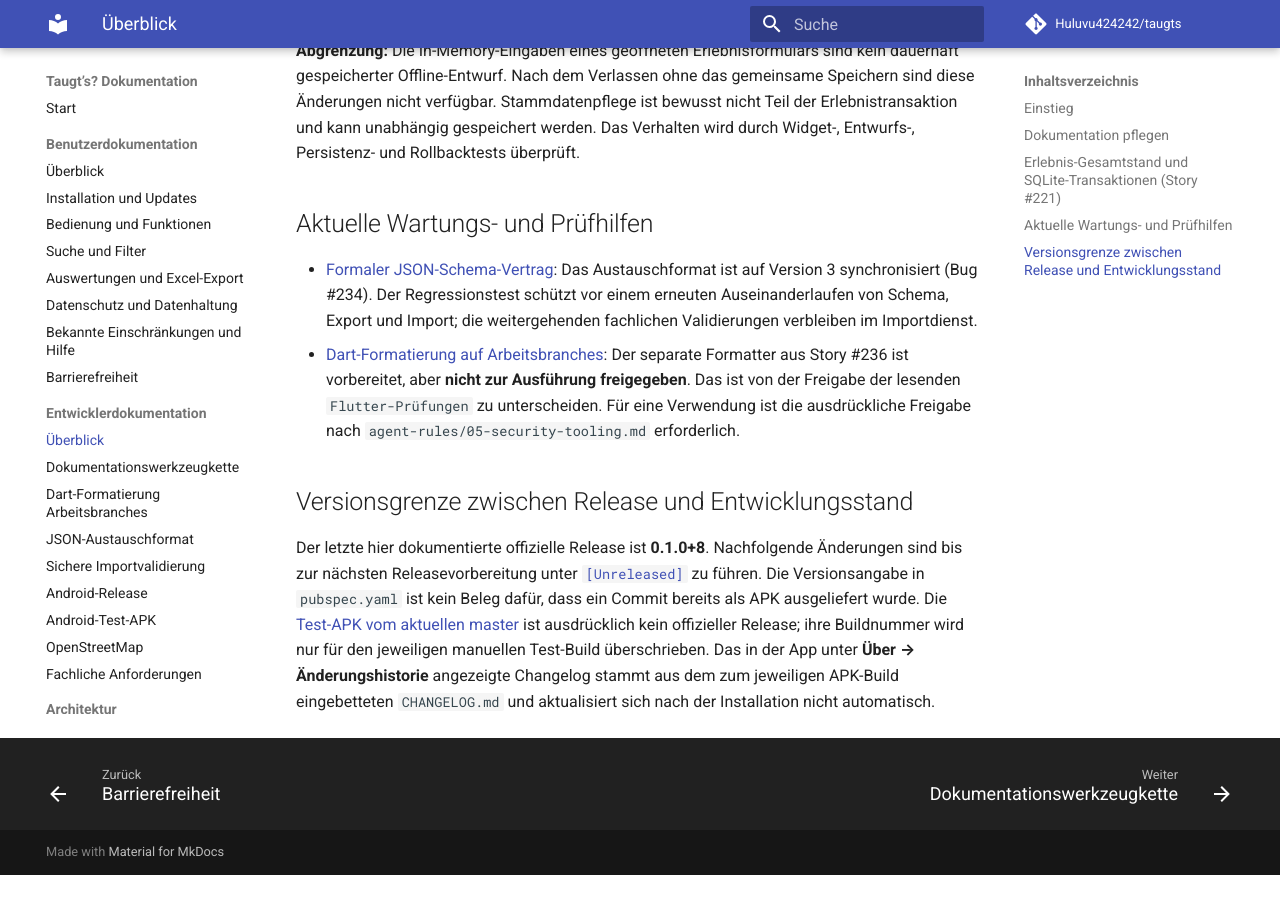
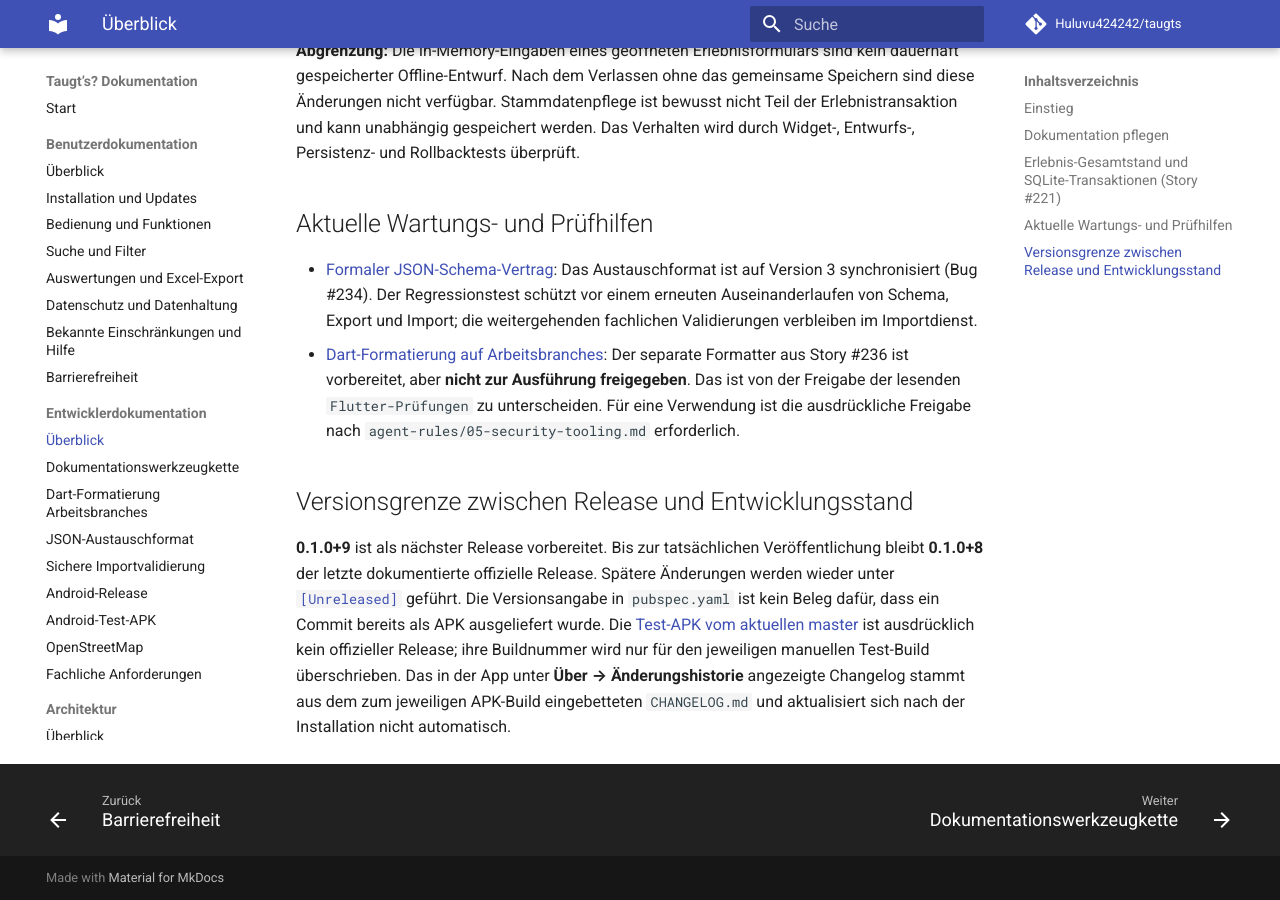
Before and after one commit to Huluvu424242/taugts, an MkDocs documentation site: the page built from docs/entwicklung/index.md, in a window 1280 px wide and 900 px high, scrolled down 1376 px. Built offline with MkDocs 1.6.1 and Material for MkDocs 9.7.7, drawn with Linux system fonts in a browser that asks for light colours; comment, search, counter and statistics services are not loaded; before the commit the page ends 2251 px from its top, so only the background shows below that.

Commit message:
Story #252: Releaseangaben 0.1.0+9 aktualisieren

```diff
--- a/docs/entwicklung/index.md
+++ b/docs/entwicklung/index.md
@@ -45,4 +45,4 @@ Erst die zentrale Aktion **Speichern** ruft `uebernehmen(erlebnis)` auf. Das pro
 
 ## Versionsgrenze zwischen Release und Entwicklungsstand
 
-Der letzte hier dokumentierte offizielle Release ist **0.1.0+8**. Nachfolgende Änderungen sind bis zur nächsten Releasevorbereitung unter [`[Unreleased]`](https://github.com/Huluvu424242/taugts/blob/master/CHANGELOG.md) zu führen. Die Versionsangabe in `pubspec.yaml` ist kein Beleg dafür, dass ein Commit bereits als APK ausgeliefert wurde. Die [Test-APK vom aktuellen master](android-test-apk.md) ist ausdrücklich kein offizieller Release; ihre Buildnummer wird nur für den jeweiligen manuellen Test-Build überschrieben. Das in der App unter **Über → Änderungshistorie** angezeigte Changelog stammt aus dem zum jeweiligen APK-Build eingebetteten `CHANGELOG.md` und aktualisiert sich nach der Installation nicht automatisch.
+**0.1.0+9** ist als nächster Release vorbereitet. Bis zur tatsächlichen Veröffentlichung bleibt **0.1.0+8** der letzte dokumentierte offizielle Release. Spätere Änderungen werden wieder unter [`[Unreleased]`](https://github.com/Huluvu424242/taugts/blob/master/CHANGELOG.md) geführt. Die Versionsangabe in `pubspec.yaml` ist kein Beleg dafür, dass ein Commit bereits als APK ausgeliefert wurde. Die [Test-APK vom aktuellen master](android-test-apk.md) ist ausdrücklich kein offizieller Release; ihre Buildnummer wird nur für den jeweiligen manuellen Test-Build überschrieben. Das in der App unter **Über → Änderungshistorie** angezeigte Changelog stammt aus dem zum jeweiligen APK-Build eingebetteten `CHANGELOG.md` und aktualisiert sich nach der Installation nicht automatisch.
```
